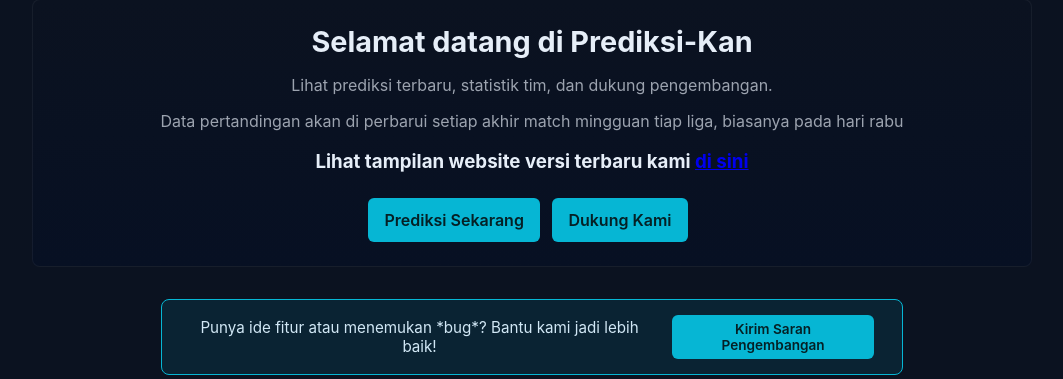
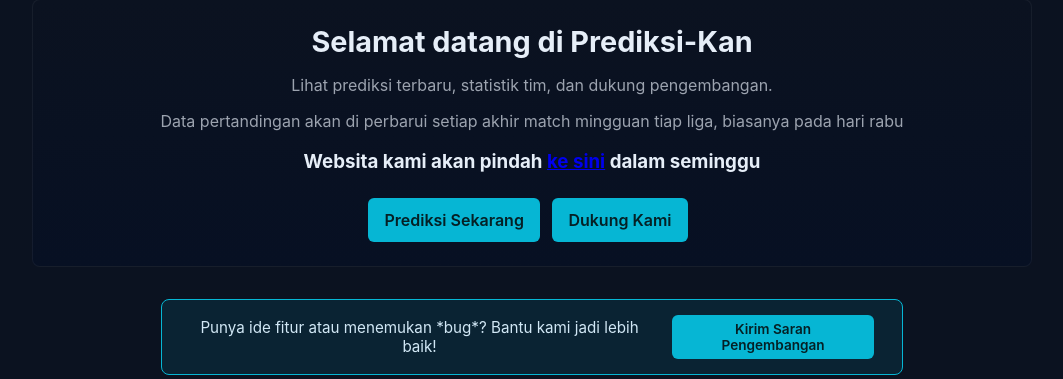
Before and after one commit to Laluarkan/prediksikan-v2, a Django app: page / in a window 1280 px wide. Shown: the part 103-482 px from the top of the page, without its empty margins (108-1171 px from the left). Run offline with Django 5.2, Linux system fonts and the light colour scheme; some libraries are stand-ins or nearby versions.

Commit message:
change link

```diff
--- a/templates/home.html
+++ b/templates/home.html
@@ -18,7 +18,7 @@
     <h1>Selamat datang di Prediksi-Kan</h1>
     <p>Lihat prediksi terbaru, statistik tim, dan dukung pengembangan.</p>
     <p>Data pertandingan akan di perbarui setiap akhir match mingguan tiap liga, biasanya pada hari rabu</p>
-    <h3>Lihat tampilan website versi terbaru kami <a href="https://l1prediksikan.onrender.com/">di sini</a></h3>
+    <h3>Websita kami akan pindah <a href="https://l1prediksikan.onrender.com/">ke sini</a> dalam seminggu</h3>
     <div class="hero-actions">
       <a class="btn" href="{% url 'index' %}">Prediksi Sekarang</a>
       <a class="btn sawer" href="https://saweria.co/prediksikan" target="_blank">Dukung Kami</a>
```
